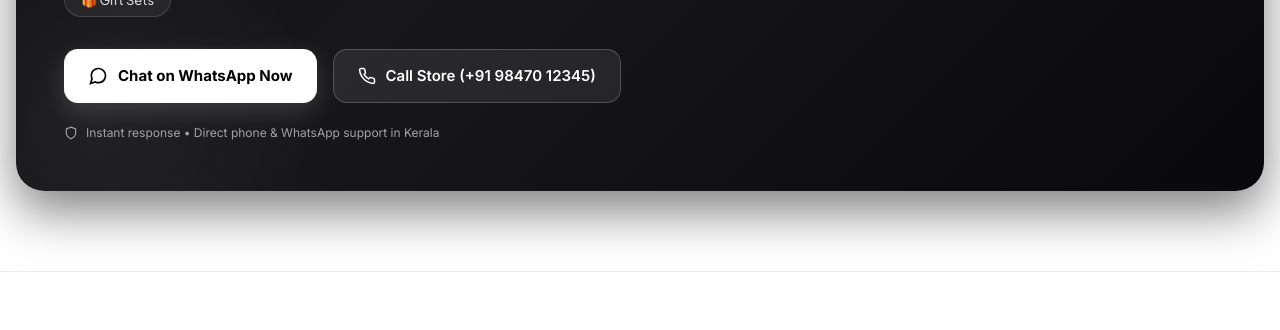
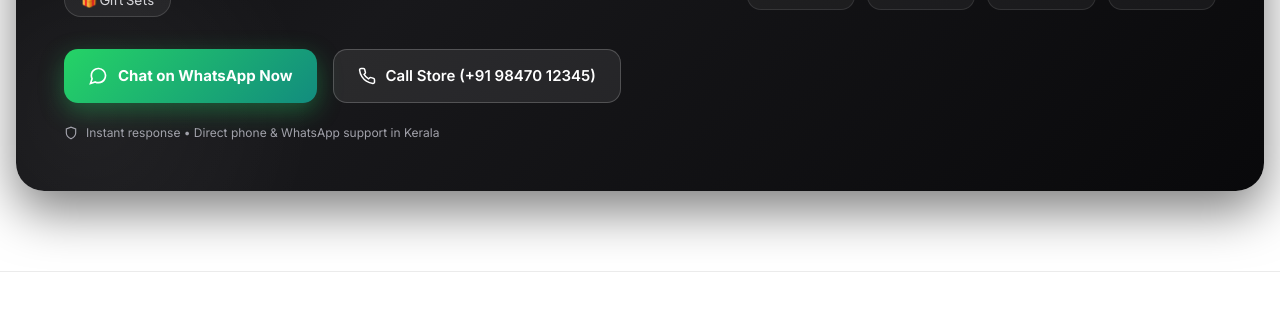
Before and after one commit to anujayeshalukka/tupperware, a website built with Vite: page index.html in a window 1280 px wide. Shown: the part 6877-7207 px from the top of the page. Built offline with nearby package versions, Linux system fonts and the light colour scheme.

Commit message:
Restore WhatsApp button background to signature green with white text

```diff
--- a/src/style.css
+++ b/src/style.css
@@ -3737,22 +3737,22 @@
   display: inline-flex;
   align-items: center;
   gap: 10px;
-  background: #ffffff;
-  color: #000000 !important;
+  background: linear-gradient(135deg, #25D366 0%, #128C7E 100%);
+  color: #ffffff !important;
   padding: 14px 24px;
   border-radius: 14px;
   font-weight: 700;
   font-size: 15px;
   text-decoration: none;
-  box-shadow: 0 8px 25px rgba(255, 255, 255, 0.15);
+  box-shadow: 0 8px 25px rgba(37, 211, 102, 0.35);
   transition: all 0.3s ease;
 }
 
 .btn-wa-glowing:hover {
   transform: translateY(-2px);
-  background: #f4f4f5;
-  box-shadow: 0 12px 30px rgba(255, 255, 255, 0.3);
-  color: #000000 !important;
+  background: linear-gradient(135deg, #22bf5b 0%, #0e7065 100%);
+  box-shadow: 0 12px 30px rgba(37, 211, 102, 0.5);
+  color: #ffffff !important;
 }
 
 .btn-call-store {
@@ -3803,7 +3803,7 @@
 
 .consultation-hero-img {
   width: 100%;
-  height: 260px;
+  height: 360px;
   object-fit: cover;
   display: block;
   transition: transform 0.6s ease;
```
